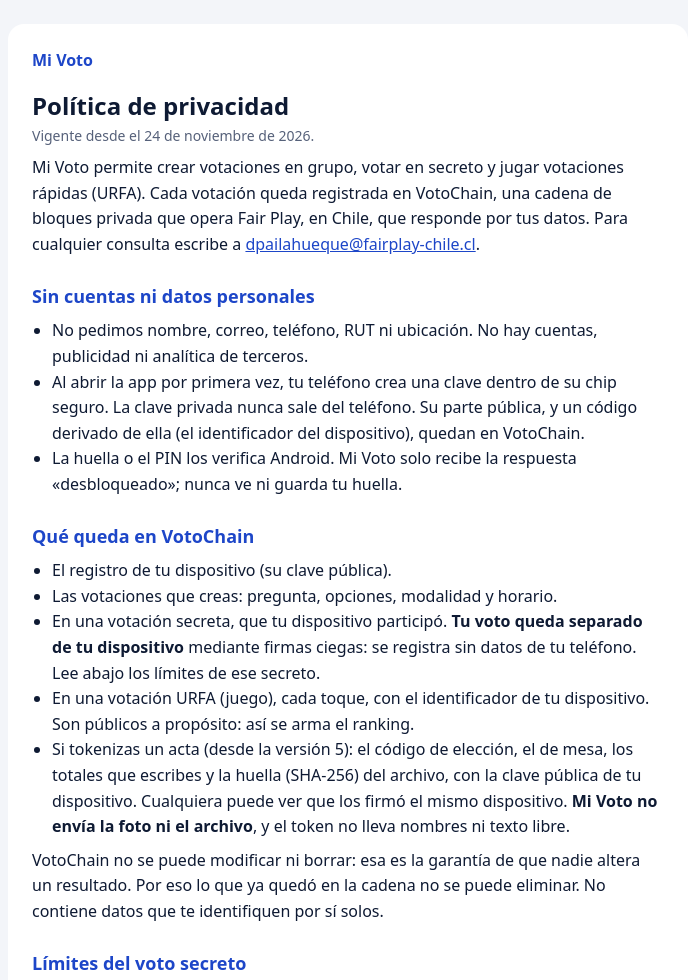
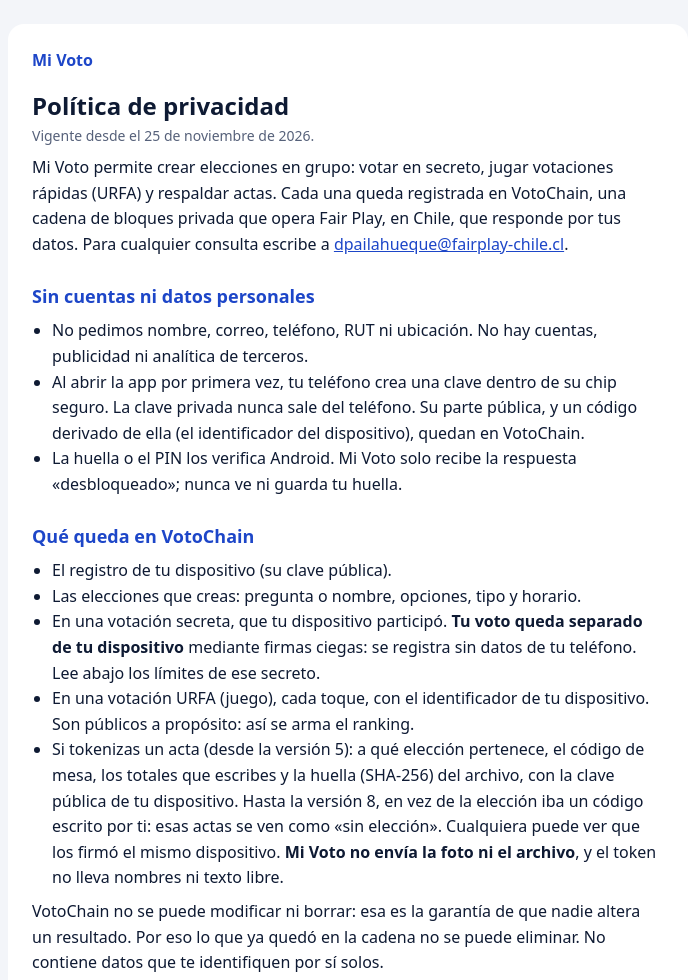
Before and after one commit to trdago/mivoto-paginas, a plain HTML site: page privacidad/index.html in a window 1280 px wide. Shown: the top 980 px of the page, without its empty margins (292-980 px from the left). Drawn offline with Linux system fonts and the light colour scheme.

Commit message:
publica privacidad/index.html

```diff
--- a/privacidad/index.html
+++ b/privacidad/index.html
@@ -26,9 +26,9 @@
 <main>
   <p class="marca">Mi Voto</p>
   <h1>Política de privacidad</h1>
-  <p class="fecha">Vigente desde el 24 de noviembre de 2026.</p>
-  <p>Mi Voto permite crear votaciones en grupo, votar en secreto y jugar votaciones rápidas (URFA). Cada votación queda
-    registrada en VotoChain, una cadena de bloques privada que opera Fair Play, en Chile, que responde por tus datos.
+  <p class="fecha">Vigente desde el 25 de noviembre de 2026.</p>
+  <p>Mi Voto permite crear elecciones en grupo: votar en secreto, jugar votaciones rápidas (URFA) y respaldar actas. Cada
+    una queda registrada en VotoChain, una cadena de bloques privada que opera Fair Play, en Chile, que responde por tus datos.
     Para cualquier consulta escribe a <a href="mailto:dpailahueque@fairplay-chile.cl">dpailahueque@fairplay-chile.cl</a>.</p>
 
   <h2>Sin cuentas ni datos personales</h2>
@@ -44,13 +44,14 @@
   <h2>Qué queda en VotoChain</h2>
   <ul>
     <li>El registro de tu dispositivo (su clave pública).</li>
-    <li>Las votaciones que creas: pregunta, opciones, modalidad y horario.</li>
+    <li>Las elecciones que creas: pregunta o nombre, opciones, tipo y horario.</li>
     <li>En una votación secreta, que tu dispositivo participó. <strong>Tu voto queda separado de tu dispositivo</strong>
       mediante firmas ciegas: se registra sin datos de tu teléfono. Lee abajo los límites de ese secreto.</li>
     <li>En una votación URFA (juego), cada toque, con el identificador de tu dispositivo. Son públicos a propósito: así se
       arma el ranking.</li>
-    <li>Si tokenizas un acta (desde la versión 5): el código de elección, el de mesa, los totales que escribes y la huella
-      (SHA-256) del archivo, con la clave pública de tu dispositivo. Cualquiera puede ver que los firmó el mismo
+    <li>Si tokenizas un acta (desde la versión 5): a qué elección pertenece, el código de mesa, los totales que escribes y la
+      huella (SHA-256) del archivo, con la clave pública de tu dispositivo. Hasta la versión 8, en vez de la elección iba un
+      código escrito por ti: esas actas se ven como «sin elección». Cualquiera puede ver que los firmó el mismo
       dispositivo. <strong>Mi Voto no envía la foto ni el archivo</strong>, y el token no lleva nombres ni texto libre.</li>
   </ul>
   <p>VotoChain no se puede modificar ni borrar: esa es la garantía de que nadie altera un resultado. Por eso lo que ya
@@ -74,11 +75,12 @@
 
   <h2>Qué guarda tu teléfono</h2>
   <ul>
-    <li>Las votaciones que abriste o creaste, si ya votaste en ellas y tu recibo: el código de tu voto en la
+    <li>Las elecciones que abriste o creaste y su tipo, si ya votaste en ellas y tu recibo: el código de tu voto en la
       cadena. Con ese código se puede saber qué votaste; no se lo muestres a nadie.</li>
     <li>Mientras tu voto secreto espera para salir, el voto ya firmado. Se borra cuando la red lo confirma o lo rechaza
       de forma definitiva.</li>
-    <li>Tus actas tokenizadas: sus códigos y el código del token; y las que esperan señal, ya firmadas. La foto que tomas
+    <li>Tus actas tokenizadas: su elección, su mesa y el código del token; las que esperan señal, ya firmadas; y las que la red
+      no aceptó, con el motivo. La foto que tomas
       con la app se guarda sin ubicación ni datos de la cámara en tu galería, en «Mi Voto»: es tuya, y si tu galería se
       respalda en la nube, también se respalda. Mi Voto no pide permiso para ver tus fotos ni tu ubicación: usa la cámara
       y el selector de archivos de Android.</li>
@@ -108,7 +110,8 @@
       no se envía ni se guarda.</li>
     <li>La página del observador muestra a cualquiera, sin enlace ni permiso, todas las votaciones de la cadena: su
       pregunta, opciones, horario, estado y participación, y el resultado cuando corresponde. Vale para todas, también las
-      creadas antes de este aviso. Desde la versión 4, la app lo avisa antes de publicar una votación.</li>
+      creadas antes de este aviso. De una elección de respaldo de actas muestra su nombre, su plazo y todas sus actas. Desde
+      la versión 4, la app lo avisa antes de publicar una votación.</li>
     <li>No vendemos ni compartimos datos con terceros.</li>
   </ul>
 
```
